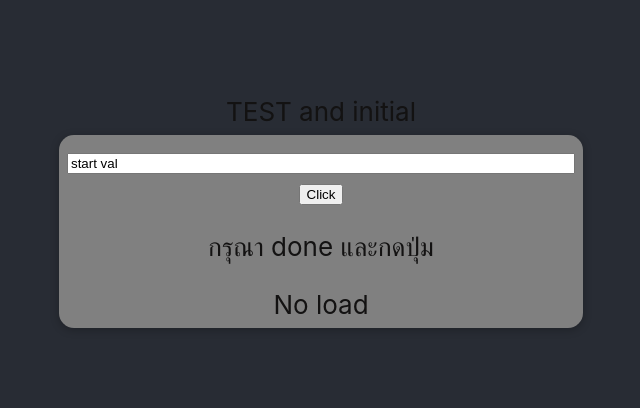
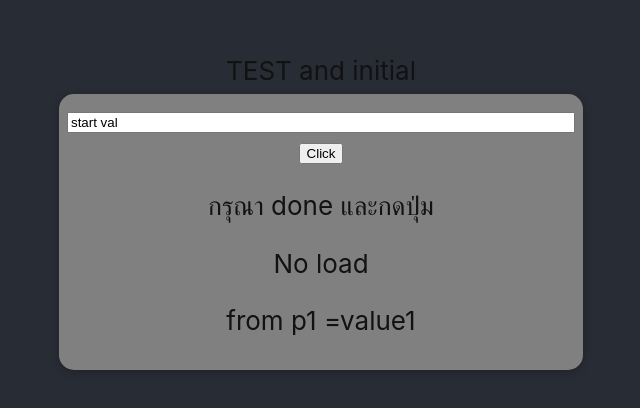
Before and after one commit to Pom-Veerawat/Basic-React-App, a React (Create React App) app in the folder Basic RD/my-app/: page / in a window 1280 px wide. Shown: the part 184-592 px from the top of the page, without its empty margins (319-959 px from the left). Built offline with nearby package versions, Linux system fonts and the light colour scheme.

Commit message:
add custom props

```diff
--- a/Basic RD/my-app/src/App.js
+++ b/Basic RD/my-app/src/App.js
@@ -1,28 +1,33 @@
-import logo from './logo.svg';
-import './App.css';
-import Card from './UI/Card';
-import MainProgram from './components/MainProgram';
-import { useState } from 'react';
+import logo from "./logo.svg";
+import "./App.css";
+import Card from "./UI/Card";
+import MainProgram from "./components/MainProgram";
+import { useState } from "react";
 
 function App() {
+  const [title, setTitle] = useState("initial");
 
-  const [title,setTitle]= useState("initial");
+  const onReturnFromMainProgram = (val) => {
+    setTitle(val);
+  };
 
-  const onReturnFromMainProgram = (val)=>{
-    setTitle(val);
-  }
+  const fnAtApp = (txt) => {
+    console.log("alert from App fnAtApp " + txt);
+  };
 
+  const fnAtApp2 = (txt) => {
+    console.log("alert from App fnAtApp2 " + txt);
+  };
 
-
+  const variableProps ={p1 : "value2", p2:fnAtApp2}
 
   return (
     <div className="App">
       <header className="App-header">
         <div>TEST and {title}</div>
         <Card>
-          <MainProgram onTitleChange={onReturnFromMainProgram}>
-
-          </MainProgram>
+          <MainProgram p1={"value1"} p2={fnAtApp}></MainProgram>
+          {/* <MainProgram {...variableProps}></MainProgram> */}
         </Card>
       </header>
     </div>
--- a/Basic RD/my-app/src/components/MainProgram.js
+++ b/Basic RD/my-app/src/components/MainProgram.js
@@ -7,6 +7,7 @@ const MainProgram = (props) => {
 
   useEffect(() => {
 
+    props.p2('in effect');
     console.log("EFFECT RUNNING");
     setIsLoading(true);
     const identifier = setTimeout(() => {
@@ -26,7 +27,7 @@ const MainProgram = (props) => {
     console.log("clicked!!");
     console.log(inputText);
     checkingInputVal();
-    props.onTitleChange(inputText);
+
 
   };
 
@@ -63,6 +64,12 @@ const MainProgram = (props) => {
       {isLoading ? <div>Loading.....</div> : <div>No load</div>}
       {/* {isLoading && <div>Loading.....</div>} // if ture ทำ */}
       {/* {isLoading ?? <div>Loading.....</div>} // if not null ทำ */}
+
+      <div>
+        <p>
+            {"from p1 ="+ props.p1}
+        </p>
+      </div>
     </div>
   );
 };
```
